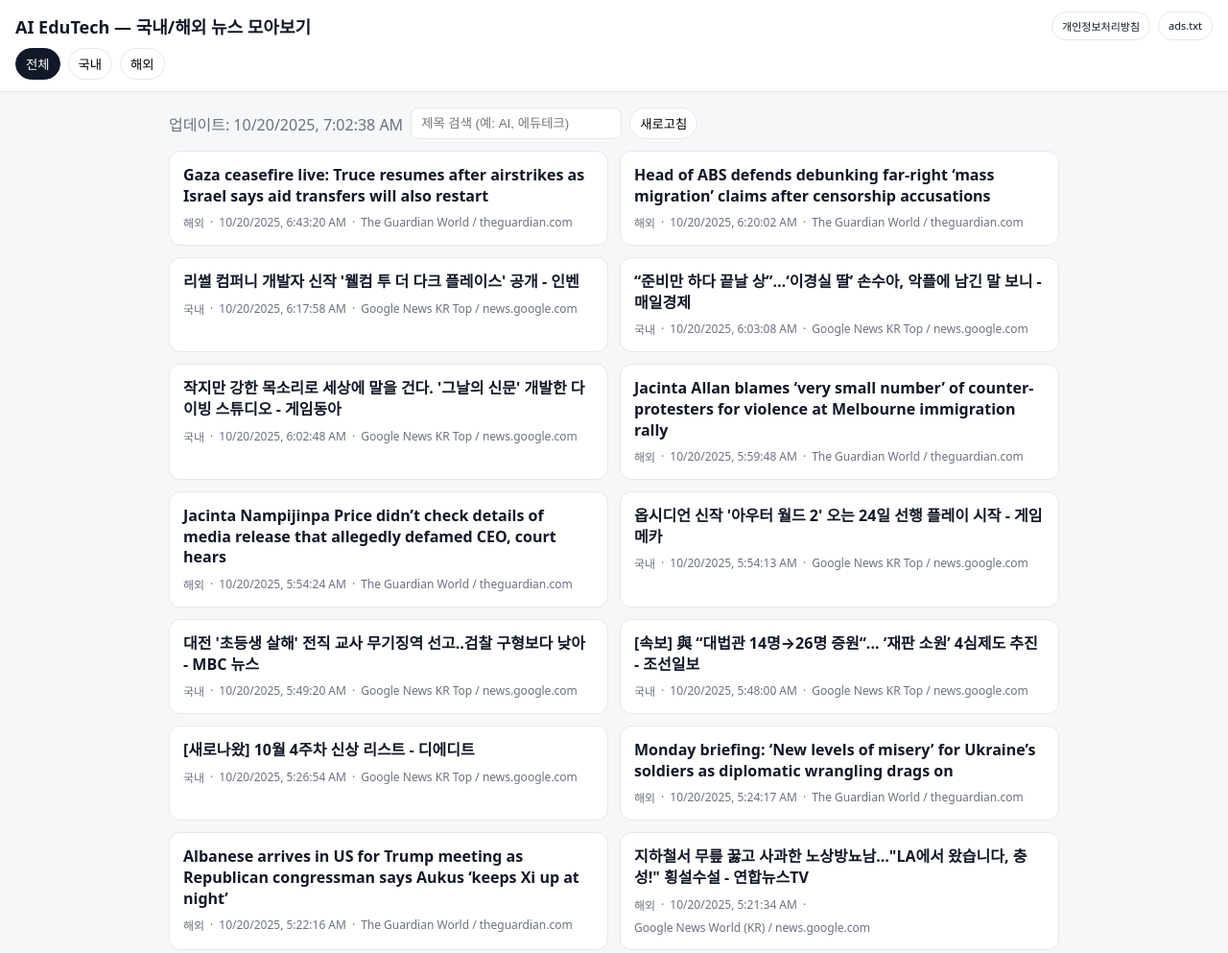
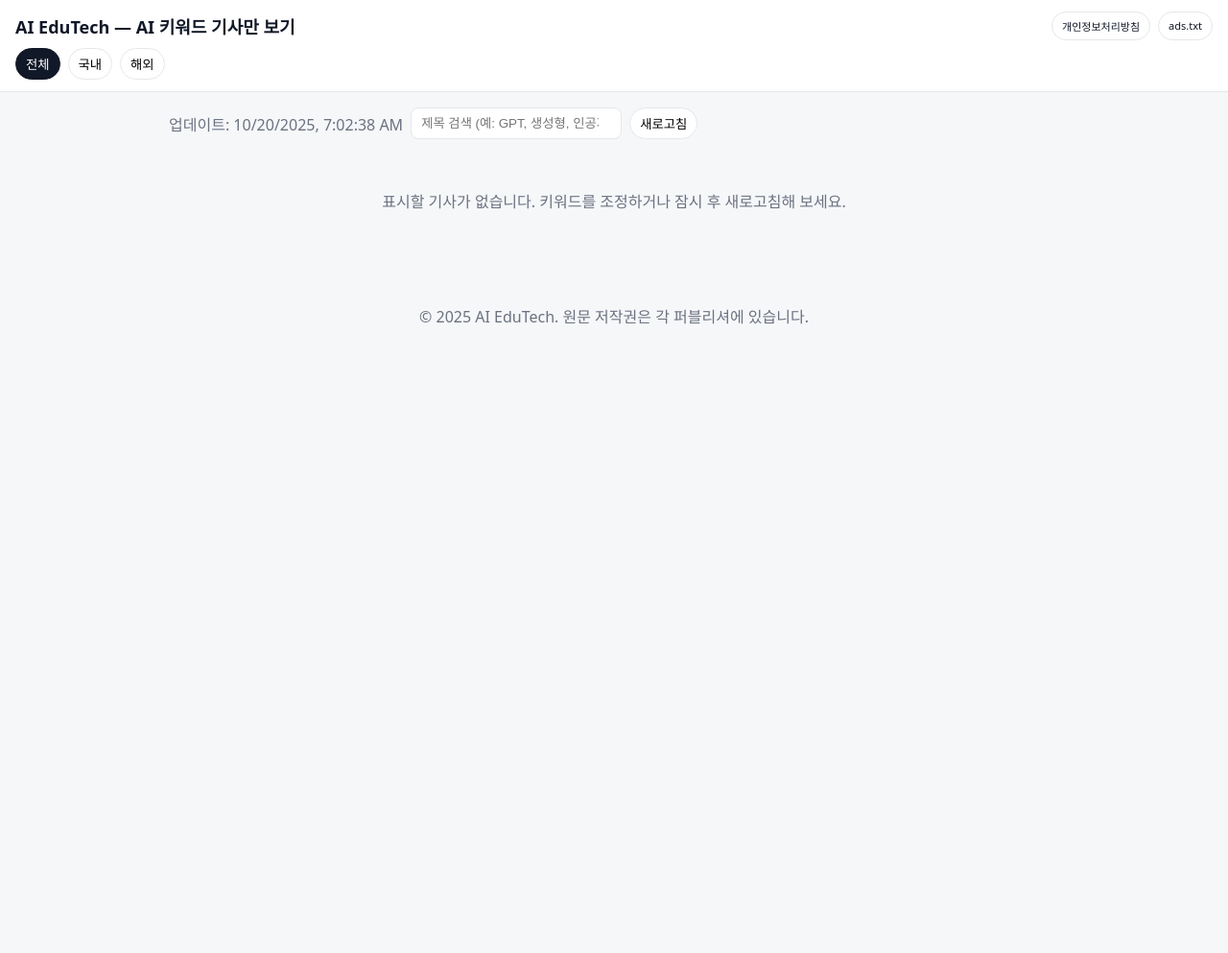
Before and after one commit to mikidplay/aiedutech, a website: page docs/index.html in a window 1280 px wide. Shown: the top 993 px of the page at 96% size. After the commit the page ends 800 px from the top, so only its background shows below. Drawn offline with Linux system fonts and the light colour scheme.

Commit message:
Update index.html

```diff
--- a/docs/index.html
+++ b/docs/index.html
@@ -3,9 +3,9 @@
 <head>
   <meta charset="utf-8" />
   <meta name="viewport" content="width=device-width,initial-scale=1" />
-  <title>AI EduTech — 국내/해외 뉴스 모아보기</title>
-  <meta name="description" content="AI EduTech: 국내/해외 에듀테크 뉴스 큐레이션" />
-  <!-- (다음 단계에서 AdSense를 활성화할 때 여기에 스크립트를 넣습니다) -->
+  <title>AI EduTech — AI 키워드 기사만 보기</title>
+  <meta name="description" content="AI EduTech: AI/인공지능 관련 국내/해외 뉴스 큐레이션" />
+  <!-- AdSense 자동광고가 필요하면 이 head 안에 스크립트를 추가하세요. -->
 
   <style>
     :root{--bg:#f6f7f9;--bd:#e5e7eb;--txt:#111827;--muted:#6b7280}
@@ -16,7 +16,7 @@
     .topbar{display:flex;align-items:center;justify-content:space-between;gap:8px}
     .links{display:flex;gap:8px;flex-wrap:wrap}
     .badge{font-size:11px;border:1px solid var(--bd);border-radius:999px;padding:6px 10px;background:#fff;color:var(--txt);text-decoration:none}
-    .tabs{display:flex;gap:8px;margin-top:8px}
+    .tabs{display:flex;gap:8px;margin-top:8px;flex-wrap:wrap}
     .tab{padding:6px 10px;border:1px solid var(--bd);border-radius:999px;background:#fff;cursor:pointer}
     .tab.active{background:#111827;color:#fff;border-color:#111827}
     main{max-width:960px;margin:16px auto;padding:0 16px}
@@ -31,12 +31,13 @@
     #updated{color:var(--muted)}
     .toolbar{display:flex;gap:8px;align-items:center;flex-wrap:wrap;margin:12px 0}
     input[type="search"]{padding:8px 10px;border:1px solid var(--bd);border-radius:8px;min-width:220px}
+    .empty{color:var(--muted);text-align:center;padding:40px 8px}
   </style>
 </head>
 <body>
   <header>
     <div class="topbar">
-      <h1>AI EduTech — 국내/해외 뉴스 모아보기</h1>
+      <h1>AI EduTech — AI 키워드 기사만 보기</h1>
       <div class="links">
         <a class="badge" href="/privacy.html">개인정보처리방침</a>
         <a class="badge" href="/ads.txt">ads.txt</a>
@@ -52,10 +53,11 @@
   <main>
     <div class="toolbar">
       <div id="updated">업데이트 시각을 불러오는 중…</div>
-      <input id="q" type="search" placeholder="제목 검색 (예: AI, 에듀테크)">
+      <input id="q" type="search" placeholder="제목 검색 (예: GPT, 생성형, 인공지능)">
       <button class="tab" id="refresh">새로고침</button>
     </div>
     <section class="grid" id="list"></section>
+    <div id="empty" class="empty" style="display:none">표시할 기사가 없습니다. 키워드를 조정하거나 잠시 후 새로고침해 보세요.</div>
   </main>
 
   <footer>© <script>document.write(new Date().getFullYear())</script> AI EduTech. 원문 저작권은 각 퍼블리셔에 있습니다.</footer>
@@ -66,41 +68,77 @@
     const elUpdated = document.getElementById('updated');
     const elQ = document.getElementById('q');
     const elRefresh = document.getElementById('refresh');
+    const elEmpty = document.getElementById('empty');
 
-    let all = [];
-    let currentFilter = 'all';
+    // 🔟 키워드(딱 10개). 영어는 단어 경계로, 한국어는 부분 일치.
+    const KEYWORDS = [
+      { term: 'ai',                      re: /\bai\b/i },
+      { term: 'artificial intelligence', re: /\bartificial\s+intelligence\b/i },
+      { term: '인공지능',                 re: /인공지능/i },
+      { term: '머신러닝',                 re: /머신러닝/i },
+      { term: '딥러닝',                   re: /딥러닝/i },
+      { term: 'gpt',                     re: /\bgpt(?:-\d+)?\b/i },   // GPT, GPT-4 등
+      { term: 'llm',                     re: /\bllm\b/i },
+      { term: 'generative ai',           re: /\bgenerative\s*ai\b/i },
+      { term: '챗gpt',                    re: /챗\s*?gpt/i },          // 챗gpt, 챗 gpt
+      { term: 'openai',                  re: /\bopenai\b|오픈\s*ai/i }
+    ];
+
+    // "제목"에 키워드가 하나라도 들어가면 true
+    function hasKeyword(item) {
+      const title = item.title || '';
+      return KEYWORDS.some(k => k.re.test(title));
+    }
+
+    let all = [];                // 항상 "키워드 필터"가 적용된 데이터만 저장
+    let currentFilter = 'all';   // 탭: all/domestic/overseas
 
     async function load() {
       try {
         const res = await fetch('./data/news.json', { cache: 'no-store' });
         if (!res.ok) throw new Error('HTTP ' + res.status);
         const json = await res.json();
-        all = json.items || [];
+
+        // ✅ 제목에 10개 키워드 중 하나라도 포함된 기사만 남깁니다.
+        const filtered = (json.items || []).filter(hasKeyword);
+
+        all = filtered;
         elUpdated.textContent = `업데이트: ${new Date(json.generatedAt).toLocaleString()}`;
         render();
       } catch (e) {
-        elUpdated.textContent = '데이터를 불러오지 못했습니다. (Actions에서 Update news를 실행해 보세요)';
+        elUpdated.textContent = '데이터를 불러오지 못했습니다.';
         elList.innerHTML = '';
+        elEmpty.style.display = 'block';
       }
     }
 
     function render() {
+      let items = currentFilter === 'all' ? all : all.filter(x => x.group === currentFilter);
+
       const q = elQ.value.trim().toLowerCase();
-      let items = currentFilter === 'all' ? all : all.filter(x => x.group === currentFilter);
       if (q) items = items.filter(x => (x.title || '').toLowerCase().includes(q));
-      elList.innerHTML = items.slice(0, 40).map(card).join('');
+
+      // 탭 활성화 표시
+      elTabs.forEach(b => b.classList.toggle('active', b.dataset.filter === currentFilter));
+
+      if (!items.length) {
+        elList.innerHTML = '';
+        elEmpty.style.display = 'block';
+        return;
+      }
+      elEmpty.style.display = 'none';
+      elList.innerHTML = items.slice(0, 60).map(card).join('');
     }
 
     function card(x) {
       const dt = x.publishedAt ? new Date(x.publishedAt).toLocaleString() : '';
       const host = (() => { try { return new URL(x.link).host.replace(/^www\./,''); } catch { return ''; }})();
-      const groupLabel = x.group === 'domestic' ? '국내' : '해외';
+      const groupLabel = x.group === 'domestic' ? '국내' : (x.group === 'overseas' ? '해외' : '');
       return `
         <article>
           <h3><a href="${x.link}" target="_blank" rel="noopener">${escapeHtml(x.title)}</a></h3>
           <div class="meta">
-            <span>${groupLabel}</span>·
-            <span>${dt}</span>·
+            ${groupLabel ? `<span>${groupLabel}</span>·` : ''}<span>${dt}</span>·
             <span>${escapeHtml(x.source)}${host?` / ${host}`:''}</span>
           </div>
         </article>
@@ -110,11 +148,7 @@
     function escapeHtml(s){return (s||'').replace(/[&<>"']/g, c=>({"&":"&amp;","<":"&lt;",">":"&gt;",'"':"&quot;","'":"&#039;"}[c]))}
 
     // 이벤트들
-    elTabs.forEach(b => b.addEventListener('click', () => {
-      currentFilter = b.dataset.filter;
-      elTabs.forEach(x => x.classList.toggle('active', x === b));
-      render();
-    }));
+    elTabs.forEach(b => b.addEventListener('click', () => { currentFilter = b.dataset.filter; render(); }));
     elQ.addEventListener('input', render);
     elRefresh.addEventListener('click', load);
 
```
